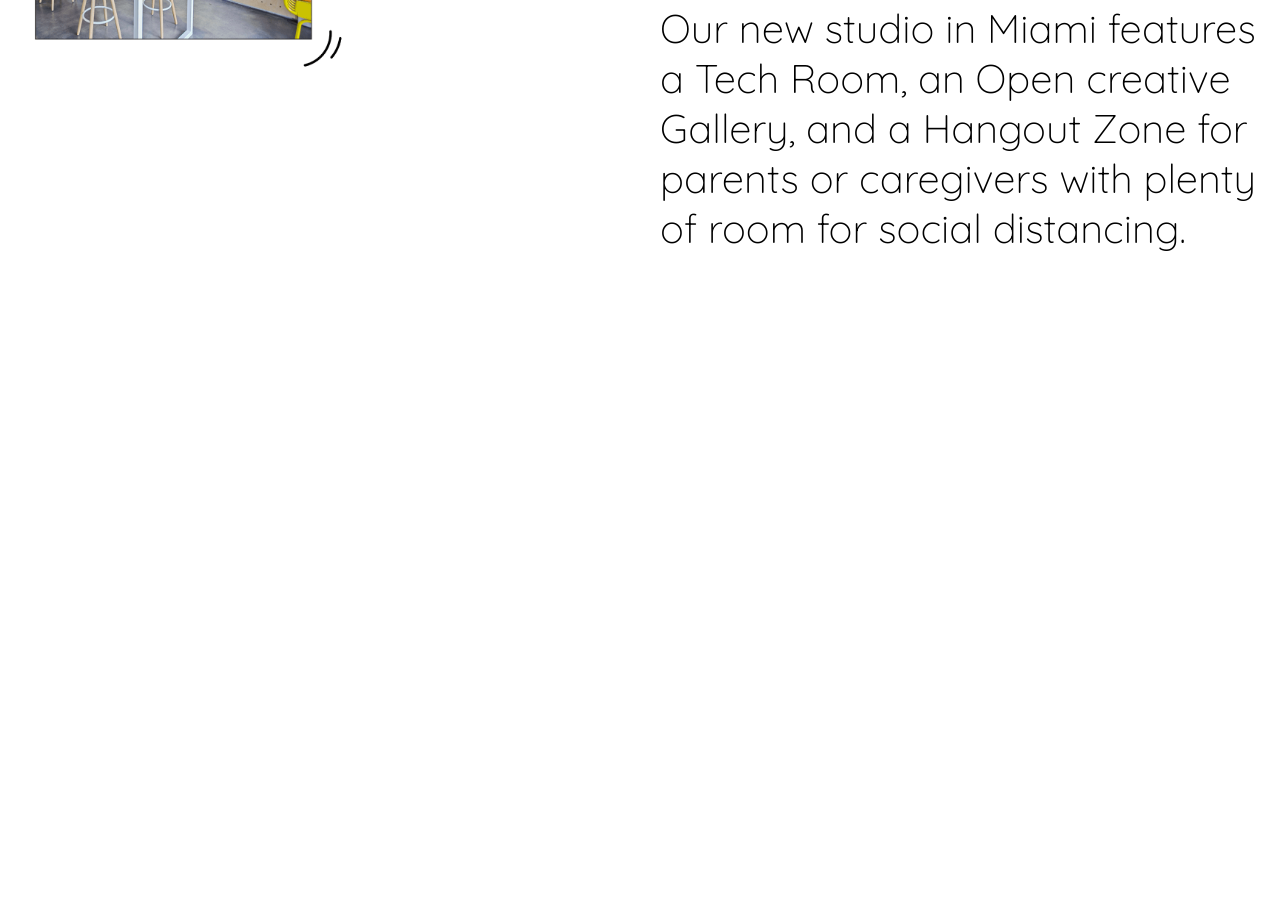
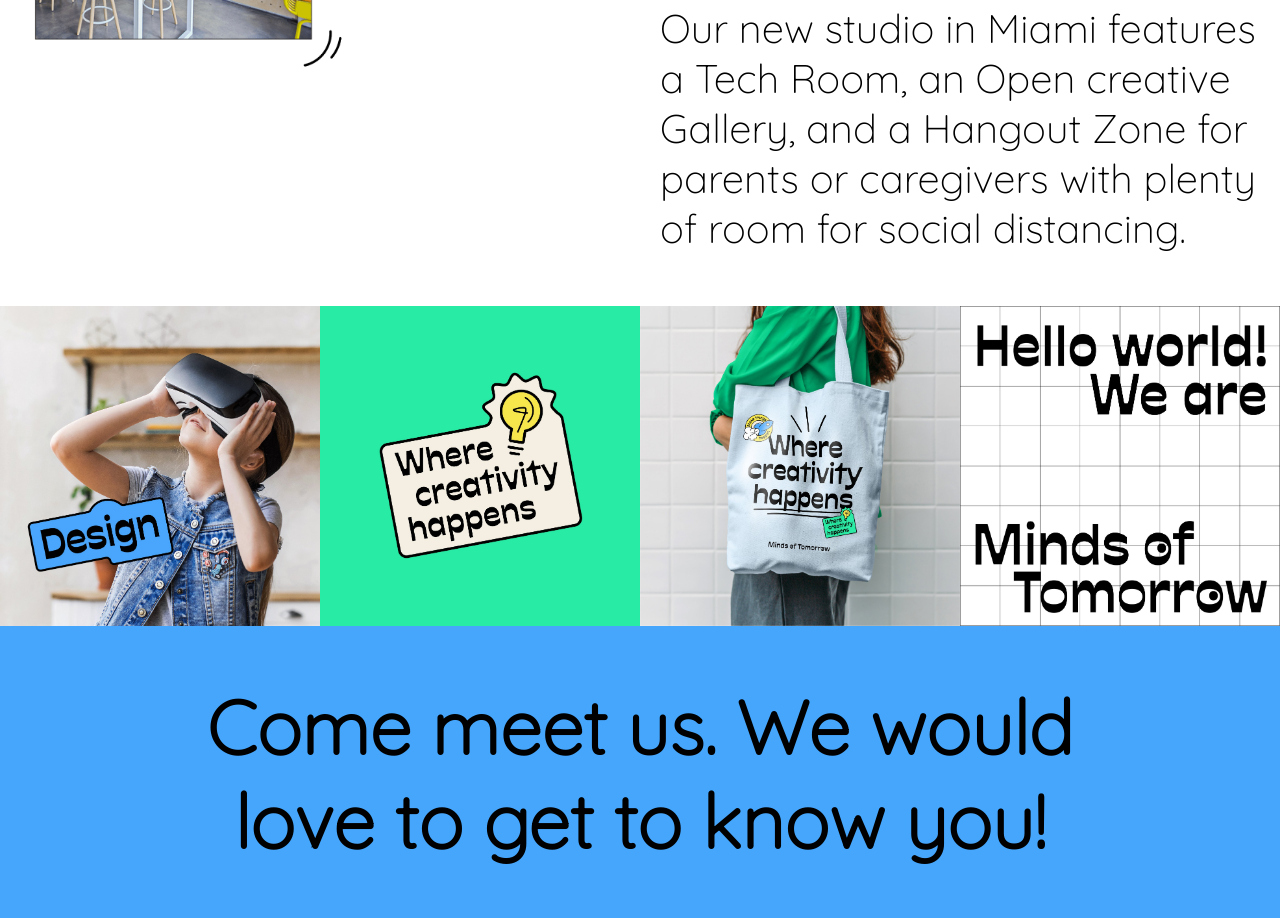
Before and after one commit to RaulGarcia69/minds_of_tomorrow, a plain HTML site: page index.html in a window 1280 px wide. Shown: the part 2525-3443 px from the top of the page. Before the commit the page ends 2831 px from the top, so only its background shows below. Drawn offline with Linux system fonts and the light colour scheme.

Commit message:
21/10/2020 hitler es idiota

```diff
--- a/index.html
+++ b/index.html
@@ -50,13 +50,33 @@
             <div class="four-column"></div>
         </div>
     </div>
+    <div class="row">
+        <div class="two-column">
+            <img src="./img/section-3.png" alt="no funciona">
+        </div>
+        <div class="two-column">
+            <h1>Unlock your potencial in our Miami Studio</h1>
+            <h2>Our new studio in Miami features a Tech Room, an Open creative Gallery, and a Hangout Zone for parents or caregivers with plenty of room for social distancing.</h2>
+        </div>
+    </div>
 
-    <div class="two-column">
-        <img src="./img/section-3.png" alt="no funciona">
+    <div class="four-column" id="section-4">
+        <img src="./img/section-4-a.jpg" alt="no funciona">
     </div>
-    <div class="two-column">
-        <h1>Unlock your potencial in our Miami Studio</h1>
-        <h2>Our new studio in Miami features a Tech Room, an Open creative Gallery, and a Hangout Zone for parents or caregivers with plenty of room for social distancing.</h2>
+    <div class="four-column" id="section-4">
+        <img src="./img/section-4-b.jpg" alt="no funciona">
+    </div>
+    <div class="four-column" id="section-4">
+        <img src="./img/section-4-c.jpg" alt="no funciona">
+    </div>
+    <div class="four-column" id="section-4">
+        <img src="./img/section-4-d.jpg" alt="no funciona">
+    </div>
+
+    <div class="row" id="section-5">
+        <div class="one-column" id="one-column-2">
+            <h1>Come meet us. We would love to get to know you!</h1>
+        </div>
     </div>
 </body>
 
--- a/styles.css
+++ b/styles.css
@@ -45,21 +45,22 @@
     padding: 0px 20%;
 }
 
-#section-2 {
-    background-color: #28ECA5;
+#one-column-2 {
+    padding: 0px 15%;
 }
-
-#cadetblue {
-    background-color: cadetblue;
-}
-
-
-/* Clear floats after the columns */
 
 .row:after {
     content: "";
     display: table;
     clear: both;
+}
+
+#section-2 {
+    background-color: #28ECA5;
+}
+
+#section-5 {
+    background-color: #46A6FC;
 }
 
 .two-column {
@@ -96,21 +97,6 @@
     text-align: center;
 }
 
-
-/*footer*/
-
-#footer-a {
-    background-color: #21252995;
-}
-
-#footer-a p {
-    color: white;
-}
-
-#footer-a h2 {
-    font-size: 25px;
-}
-
 .four-column {
     padding: 1% 1% 3%;
     float: left;
@@ -125,6 +111,26 @@
 
 .four-column img {
     width: 100%;
+}
+
+#section-4 {
+    padding: 0% 0%;
+    width: 25%;
+}
+
+
+/*footer*/
+
+#footer-a {
+    background-color: #21252995;
+}
+
+#footer-a p {
+    color: white;
+}
+
+#footer-a h2 {
+    font-size: 25px;
 }
 
 #footer-b {
```
